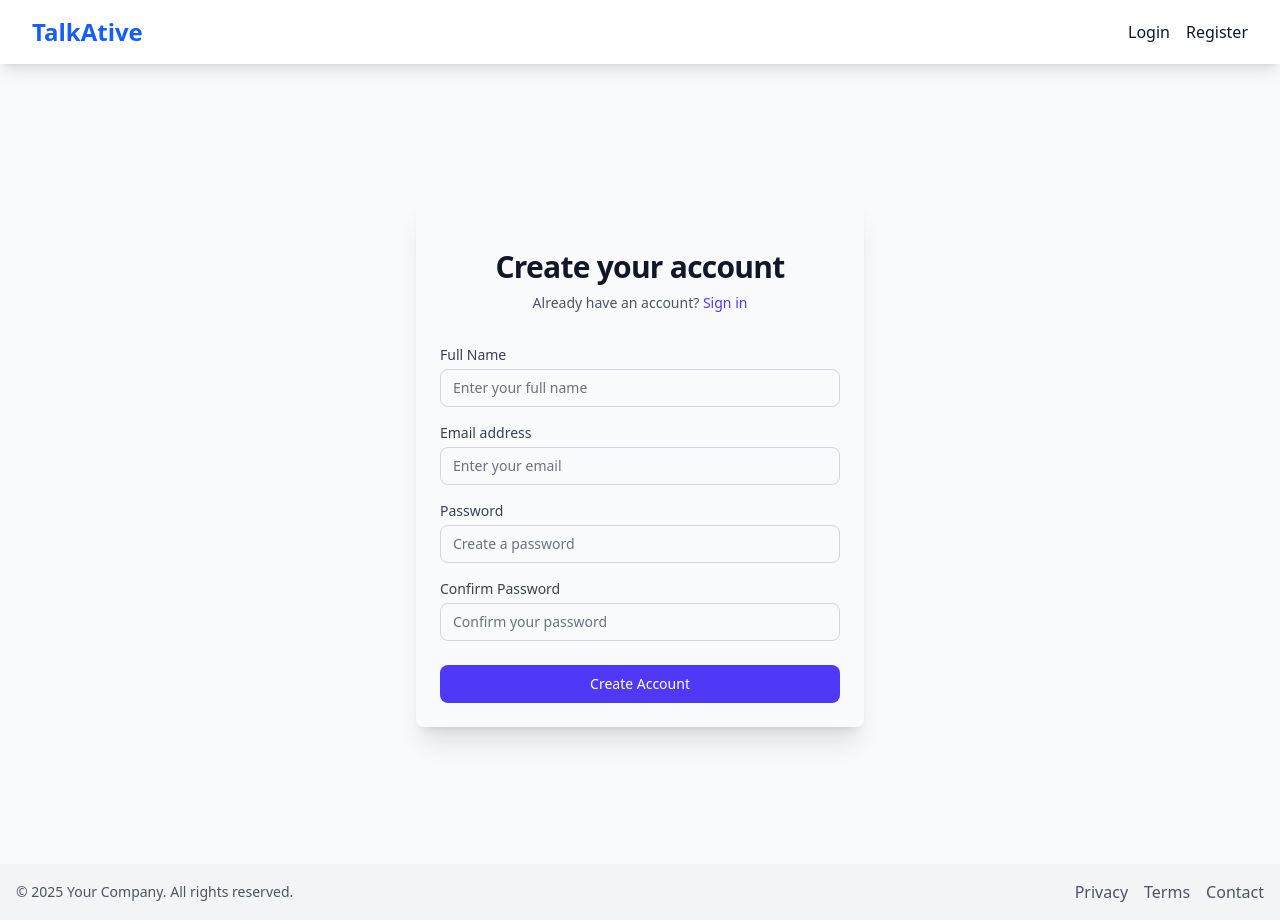
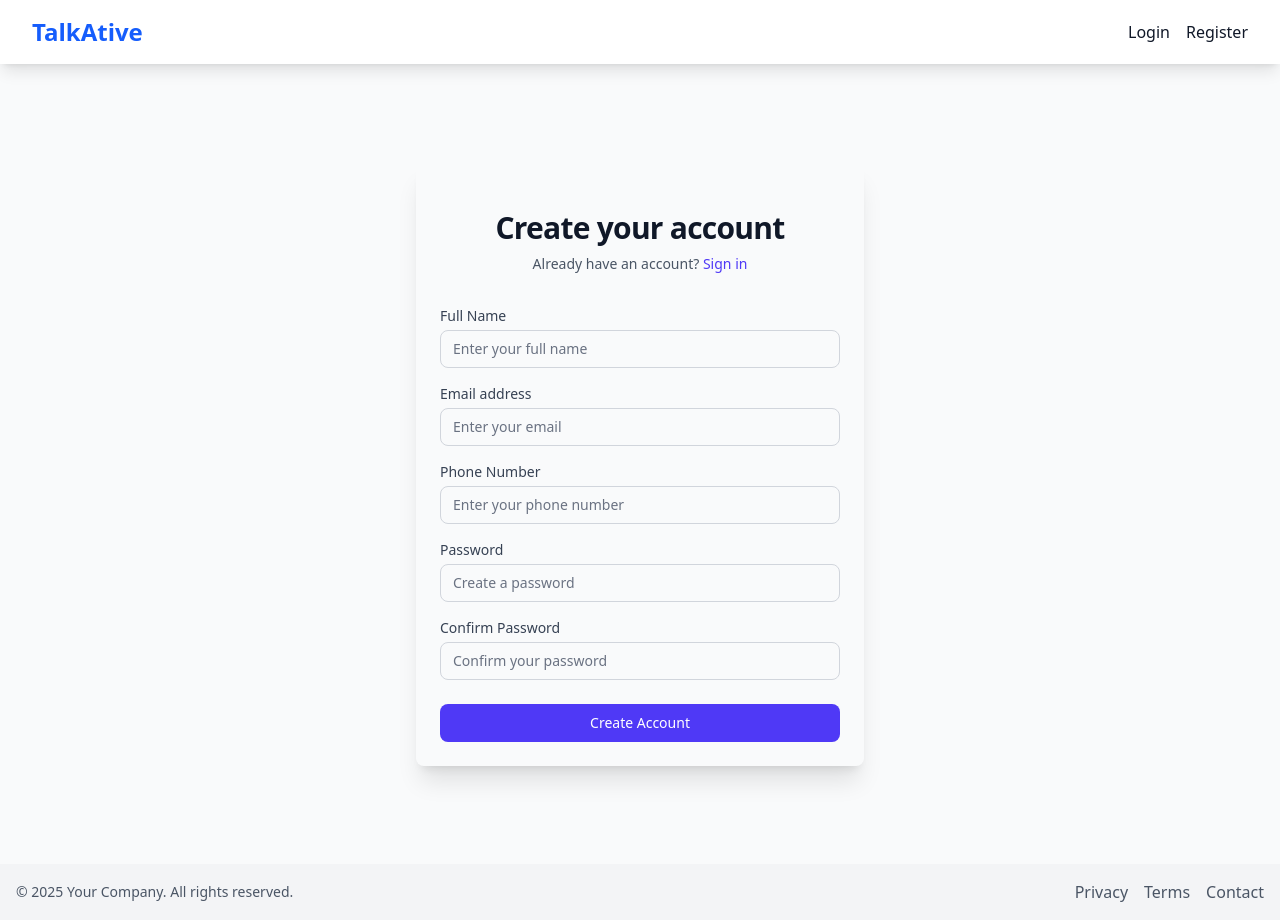
Before and after one commit to KaranNegi0102/TalkAtive-WebAPP, a Next.js app: page /register in a window 1280 px wide. Built offline with nearby package versions, Linux system fonts and the light colour scheme; no server answers.

Commit message:
register route solved

```diff
--- a/src/app/(pages)/(authPages)/register/page.tsx
+++ b/src/app/(pages)/(authPages)/register/page.tsx
@@ -5,10 +5,12 @@ import Navbar from "@/components/navbar";
 import { useForm } from "react-hook-form";
 import Link from "next/link";
 import Footer from "@/components/footer";
+import axios from "axios";
 
 type RegisterFormData = {
   name: string;
   email: string;
+  phoneNumber: string;
   password: string;
   confirmPassword: string;
 };
@@ -23,6 +25,7 @@ export default function RegisterPage() {
     defaultValues: {
       name: "",
       email: "",
+      phoneNumber: "",
       password: "",
       confirmPassword: "",
     },
@@ -30,9 +33,21 @@ export default function RegisterPage() {
 
   const password = watch("password");
 
-  const onSubmit = (data: RegisterFormData) => {
+  const onSubmit = async (data: RegisterFormData) => {
     console.log(data);
     // TODO: Implement actual registration logic here
+
+    try{
+      const response = await axios.post("/api/auth/register",data);
+
+      console.log("response in register page --> ",response);
+
+      if(response.data.success){
+        console.log("User registered successfully");
+      }
+    }catch(error){
+      console.log(error);
+    }
   };
 
   return (
@@ -112,6 +127,25 @@ export default function RegisterPage() {
                 )}
               </div>
 
+              {/* phone number */}
+              <div>
+                <label
+                  htmlFor="phoneNumber"
+                  className="block text-sm font-medium text-gray-700"
+                >
+                  Phone Number
+                </label>
+                <input
+                  id="phoneNumber"
+                  type="text"
+                  className="mt-1 block w-full rounded-md border border-gray-300 px-3 py-2 text-gray-900 placeholder-gray-500 focus:border-indigo-500 focus:outline-none focus:ring-indigo-500 sm:text-sm"
+                  placeholder="Enter your phone number"
+                  {...register("phoneNumber", {
+                    required: "Phone number is required",
+                  })}
+                />
+              </div>
+
               <div>
                 <label
                   htmlFor="password"
--- a/src/app/api/auth/checkUser/route.ts
+++ b/src/app/api/auth/checkUser/route.ts
@@ -22,6 +22,8 @@ export async function GET(){
 
     const existingUser = await User.findOne({_id:decodedToken.userId});
 
+    console.log("existingUser --> ",existingUser);
+
     if(!existingUser){
       return ApiError("Unauthorized",401);
     }
@@ -31,6 +33,7 @@ export async function GET(){
       name:existingUser.name,
       email:existingUser.email,
       password:existingUser.password,
+      phoneNumber:existingUser.phoneNumber,
     }
 
     return ApiSuccess("user found successfully",UserDataDetails,200);
--- a/src/app/api/auth/register/route.ts
+++ b/src/app/api/auth/register/route.ts
@@ -8,7 +8,7 @@ import User from "@/app/utils/models/userModel";
 export async function POST(req:NextRequest){
 
   try{
-    const {name,email,password } = await req.json();
+    const {name,email,password} = await req.json();
 
     if(!name || !email || !password){
       return ApiError("All fields are required");
@@ -32,6 +32,8 @@ export async function POST(req:NextRequest){
     {userId:newUser._id},
     201);
 
+
+
    }catch(error){
     console.log("error in register route -> ",error);
     return ApiError("Internal server error");
--- a/src/app/redux/slices/authSlice.tsx
+++ b/src/app/redux/slices/authSlice.tsx
@@ -8,6 +8,7 @@ interface USER_DATA_TYPE {
   name: string;
   email: string;
   password: string;
+  phoneNumber: string;
   token: string | null;
 }
 
```
